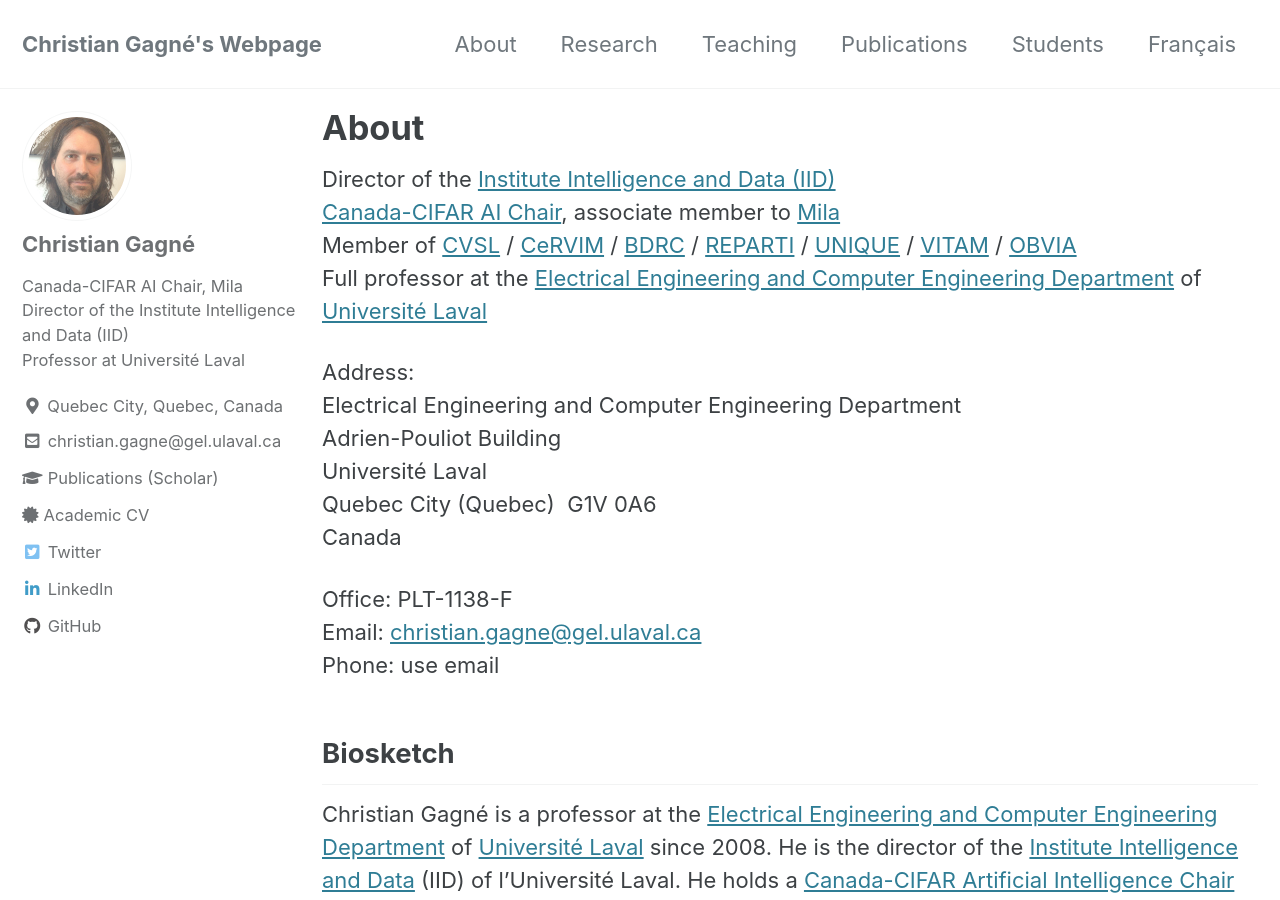
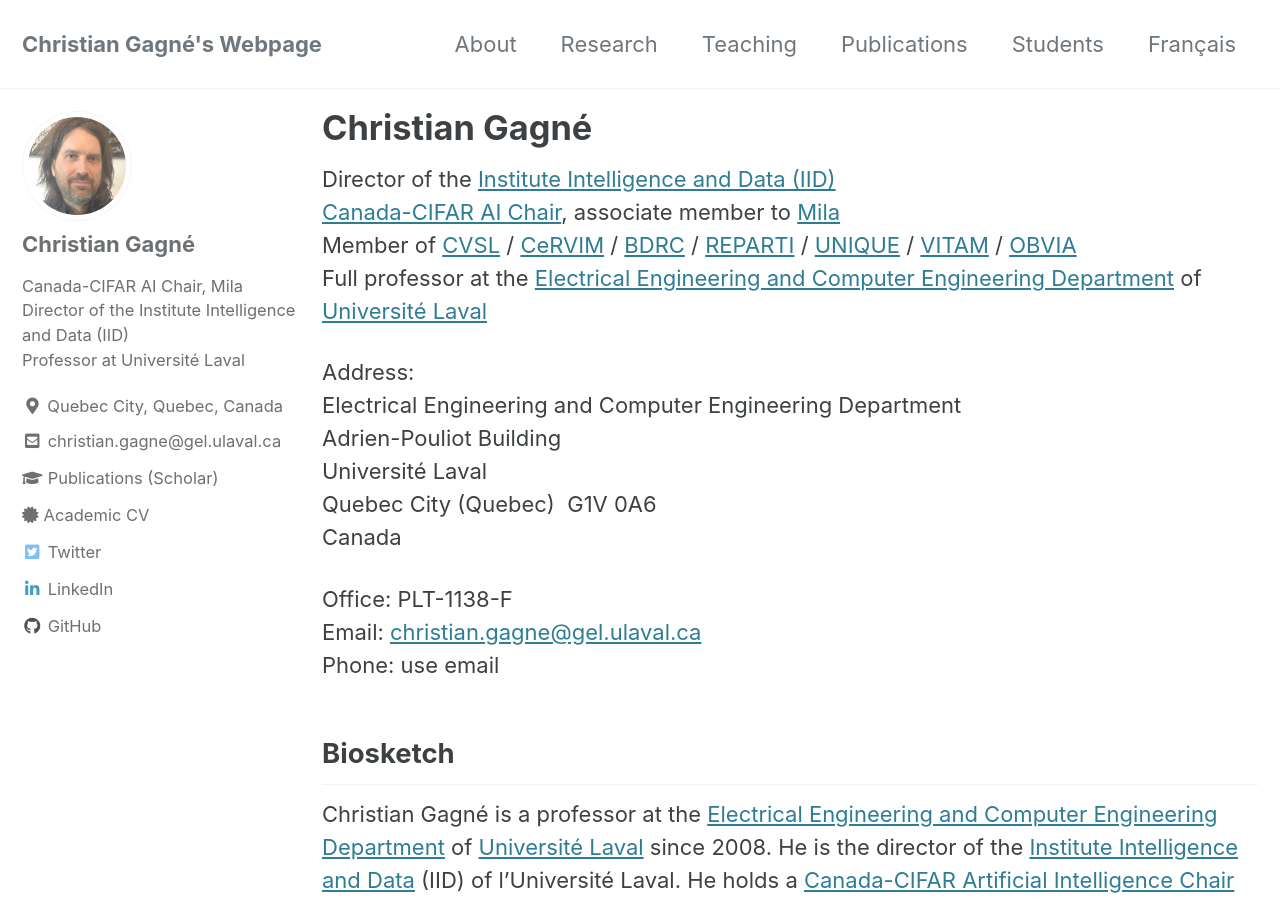
Before and after one commit to chgagne/english, a Jekyll site: the page built from _pages/index.md, in a window 1280 px wide and 900 px high. Built offline with Jekyll 4.4.1, drawn with Linux system fonts in a browser that asks for light colours; cached includes are drawn as plain includes.

Commit message:
Changement titre page d'accueil.

```diff
--- a/_pages/index.md
+++ b/_pages/index.md
@@ -1,6 +1,6 @@
 ---
 permalink: /
-title: "About"
+title: "Christian Gagné"
 ---
 
 Director of the [Institute Intelligence and Data (IID)](https://iid.ulaval.ca/en/)
```
